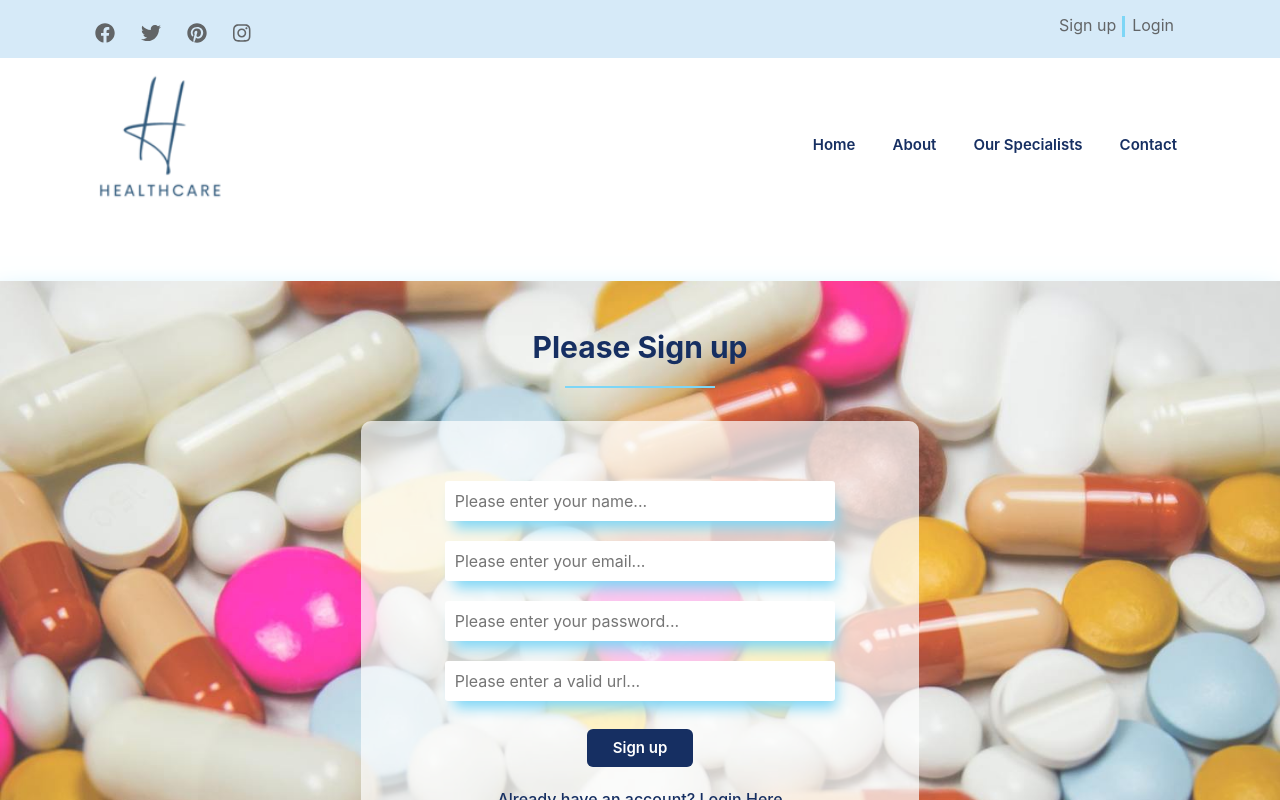
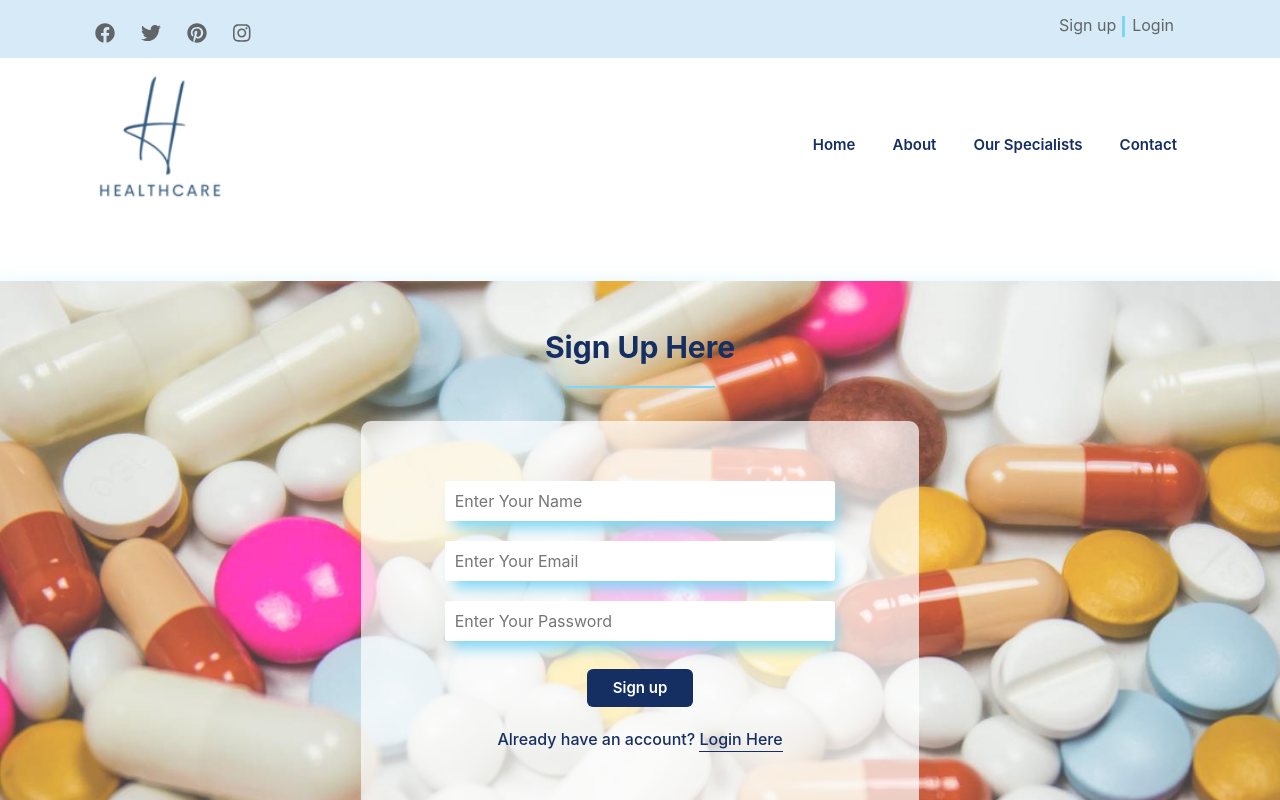
Before and after one commit to phassignments/healthcare-diagnostic-center, a React (Create React App) app: page /signup in a window 1280 px wide. Shown: the top 800 px of the page. Built offline with nearby package versions, Linux system fonts and the light colour scheme; no server answers.

Commit message:
Add files via upload

```diff
--- a/src/Pages/Signup/Signup.js
+++ b/src/Pages/Signup/Signup.js
@@ -1,27 +1,25 @@
-import { Col, Container, Row } from 'react-bootstrap';
-import { Link } from 'react-router-dom';
-import useAuth from '../../hooks/useAuth';
-import './Signup.css';
+import { Col, Container, Row } from "react-bootstrap";
+import { Link } from "react-router-dom";
+import useAuth from "../../hooks/useAuth";
+import "./Signup.css";
 
 const Signup = () => {
-
   const {
     handleName,
     handleEmail,
     handlePassword,
     signUpByEmailPassWord,
-        handlePhoto,
-        setNameAndPhoto } = useAuth();
+    setNameAndPhoto
+  } = useAuth();
 
-    const handleRegistration = e => {
+  const handleRegistration = (e) => {
     e.preventDefault();
-        signUpByEmailPassWord()
-            .then((result) => {
+    signUpByEmailPassWord().then((result) => {
       setNameAndPhoto();
       window.location.reload();
       console.log(result.user);
-            })
-    }
+    });
+  };
   return (
     <>
       <div className="signup-form my-5 py-5">
@@ -29,19 +27,48 @@ const Signup = () => {
           <Row>
             <Col md={12} sm={12} xs={12}>
               <div className="service-title">
-                                <h2>Please Sign up</h2>
+                <h2>Sign Up Here</h2>
               </div>
             </Col>
           </Row>
           <Row>
             <Col>
-                            <form onSubmit={handleRegistration} className='signUpForm my-5'>
-                                <input type="text" onBlur={handleName} name="name" id="name" placeholder='Please enter your name...' required />
-                                <input type="email" onBlur={handleEmail} name="email" id="email" placeholder='Please enter your email...' required />
-                                <input type="password" onBlur={handlePassword} name="pass" id="pass" placeholder='Please enter your password...' required />
-                                <input type="text" onBlur={handlePhoto} name="photo" id="photo" placeholder='Please enter a valid url...' required />
+              <form onSubmit={handleRegistration} className="signUpForm my-5">
+                <input
+                  type="text"
+                  onBlur={handleName}
+                  name="name"
+                  id="name"
+                  placeholder="Enter Your Name"
+                  required
+                />
+                <input
+                  type="email"
+                  onBlur={handleEmail}
+                  name="email"
+                  id="email"
+                  placeholder="Enter Your Email"
+                  required
+                />
+                <input
+                  type="password"
+                  onBlur={handlePassword}
+                  name="pass"
+                  id="pass"
+                  placeholder="Enter Your Password"
+                  required
+                />
+                {/*<input
+                  type="text"
+                  onBlur={handlePhoto}
+                  name="photo"
+                  id="photo"
+                  placeholder="Please enter a valid url"
+                />*/}
                 <button type="submit">Sign up</button>
-                                <p className='already-have-ac-txt'>Already have an account? <Link to='/login'>Login Here</Link> </p>
+                <p className="already-have-ac-txt">
+                  Already have an account? <Link to="/login">Login Here</Link>{" "}
+                </p>
               </form>
             </Col>
           </Row>
```
Lines whose indentation alone changed are shown as unchanged.
